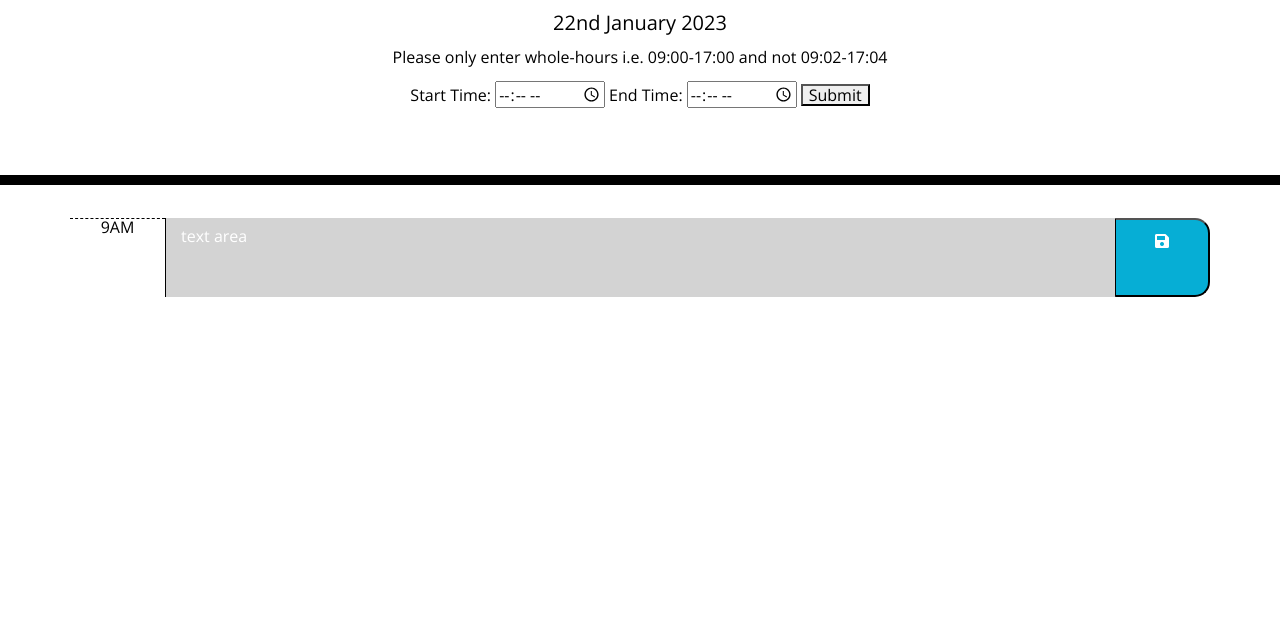
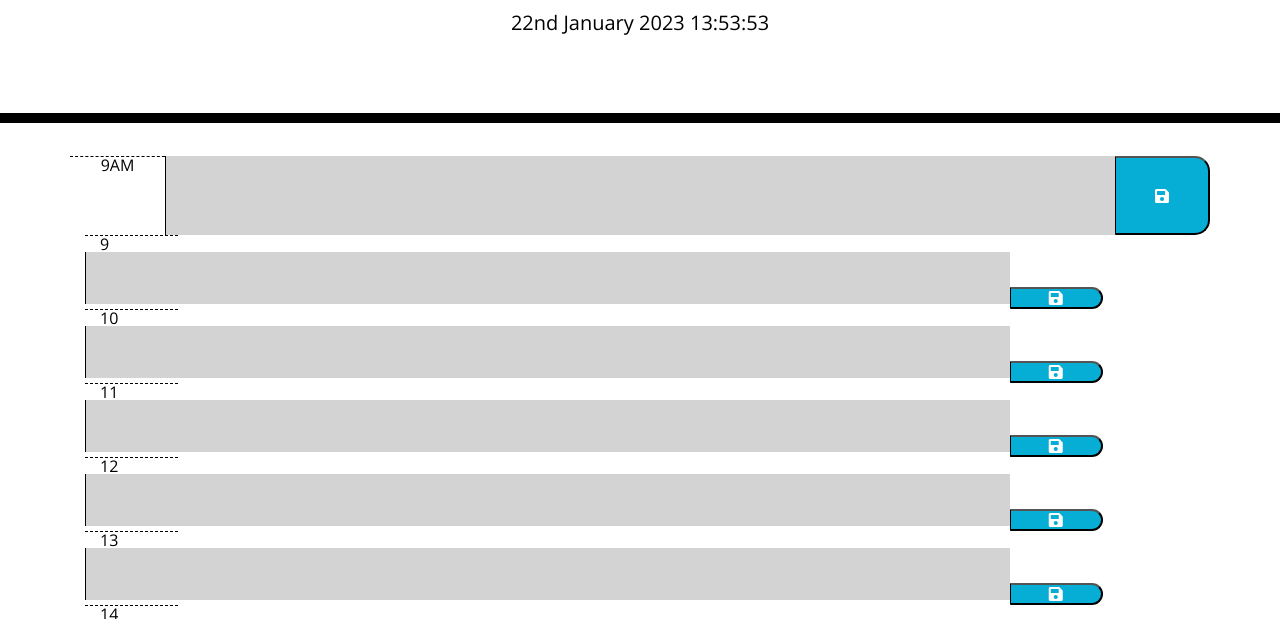
Before and after one commit to harrygarstang/Workday-Planner, a plain HTML site: page starter/index.html in a window 1280 px wide. Shown: the part 181-800 px from the top of the page. Drawn offline with nearby package versions, Linux system fonts and the light colour scheme.

```diff
--- a/pseudo.js
+++ b/pseudo.js
@@ -1,12 +1,15 @@
 // TODO: 4. What is the current time in the format: hours:minutes:seconds
 var today = moment();
-$("#currentDay").text(today.format("Do MMMM YYYY"));
+$("#currentDay").text(today.format("Do MMMM YYYY HH:mm:ss"));
 
-var plannerContainer = $('#planner');
+var plannerContainer = $('#plannerContainer');
 
  function generateWorkdayPlanner(startHour,endhour){
-    for(i=startHour; i<endhour;i++);
+    for(i=startHour; i<endhour;i++) {
 
+   // // Dynamically create row
+   // var rowBlock = $('<div>');
+   // rowBlock.attr('class','')
     // Dynamically create time-block
     var timeBlock = $("<div>");
     timeBlock.attr('class','row-time-block');
@@ -14,22 +17,25 @@
     // Create a column to display the time
     var timeColumn = $("<div>");
     timeColumn.attr('class', 'col-lg-1 col-md-1 hour');
-    timeColumn.text(1);
+    timeColumn.text(i);
 
     // Create an area for the text
     var txtArea = $('<textarea>');
-    txtArea.attr('class', 'col-lg-1 col-md-1 saveBtn fa fa-save');
+    txtArea.attr('class', 'col-lg-10 col-md-10 past');
     txtArea.attr('cols','100');
 
     // Create the button for saving
     var saveButton = $('<button>');
-    saveButton.attr('class', 'col-lg-1 col-md-1 saveBtn fa fa-save');
-
-
+    saveButton.attr('class', 'fa fa-save col-lg-1 col-md-1 saveBtn');
 
 
     // Append the dynamically created timeblocks
+    timeBlock.append(timeColumn);
+    timeBlock.append(txtArea);
+    timeBlock.append(saveButton);
+    plannerContainer.append(timeBlock);
 
+    }
  }
 
  generateWorkdayPlanner(9,17);
--- a/starter/index.html
+++ b/starter/index.html
@@ -27,22 +27,13 @@
       <h1 class="display-3">Work Day Scheduler</h1>
       <p class="lead">A simple calendar app for scheduling your work day</p>
       <p id="currentDay" class="lead"></p>
-      <div class="container">
-        <form>
-          <p>Please only enter whole-hours i.e. 09:00-17:00 and not 09:02-17:04</p>
-          <label>Start Time:</label>
-          <input type="time" id="startTime">
-          <label>End Time:</label>
-          <input type="time" id="endTime">
-          <button type="button" onclick="createRows()">Submit</button>
-        </form>
-      </div>
     </header>
-    <div class="container">
+
+    <div class="container" id="plannerContainer">
       <div class="row time-block">
         <div class="col-lg-1 col-md-1 hour">9AM</div>
-        <textarea class="col-lg-10 col-md-10 past">text area</textarea>
-        <button class="fa fa-save col-lg-1 col-md-1 saveBtn">
+        <textarea class="col-lg-10 col-md-10 past"></textarea>
+        <button class="fa fa-save col-lg-1 col-md-1 saveBtn"></button>
 
   </div>
     <!-- end of container div  -->
```
